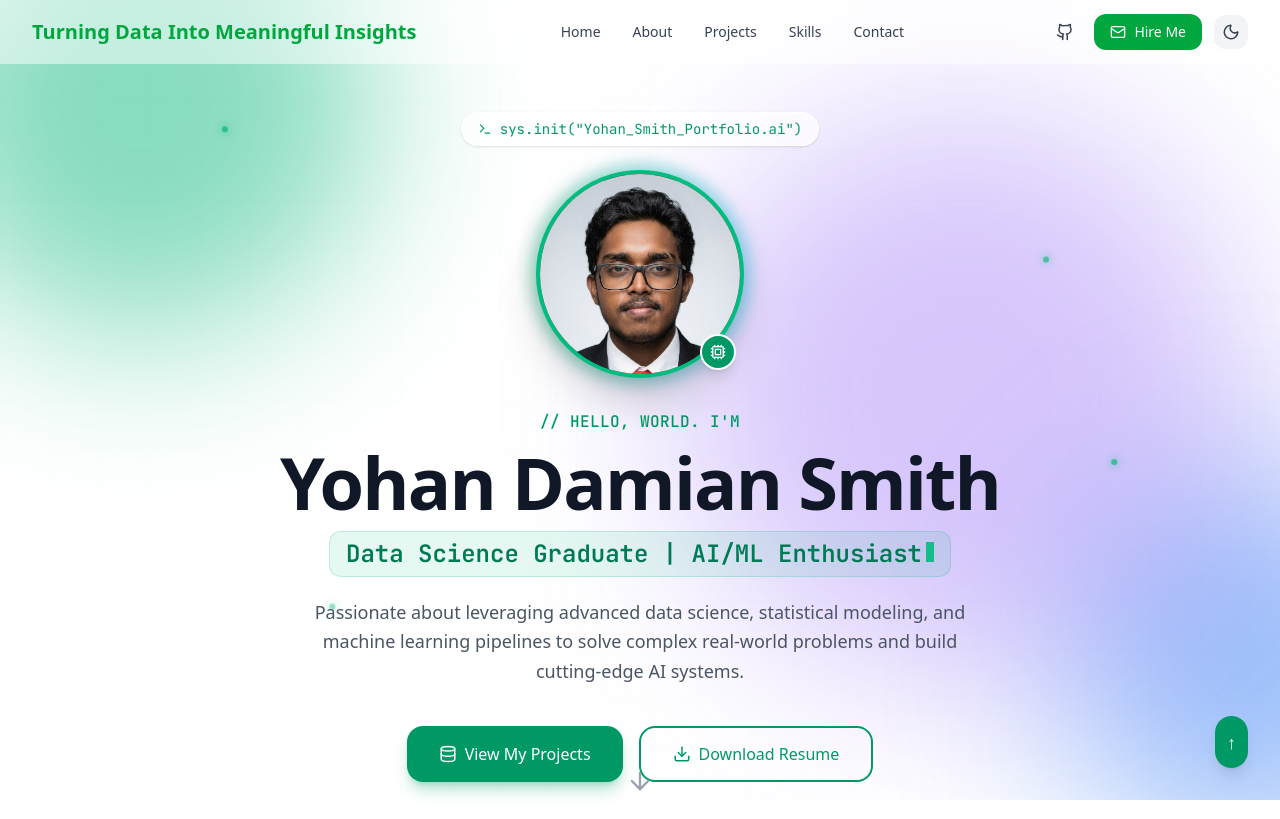
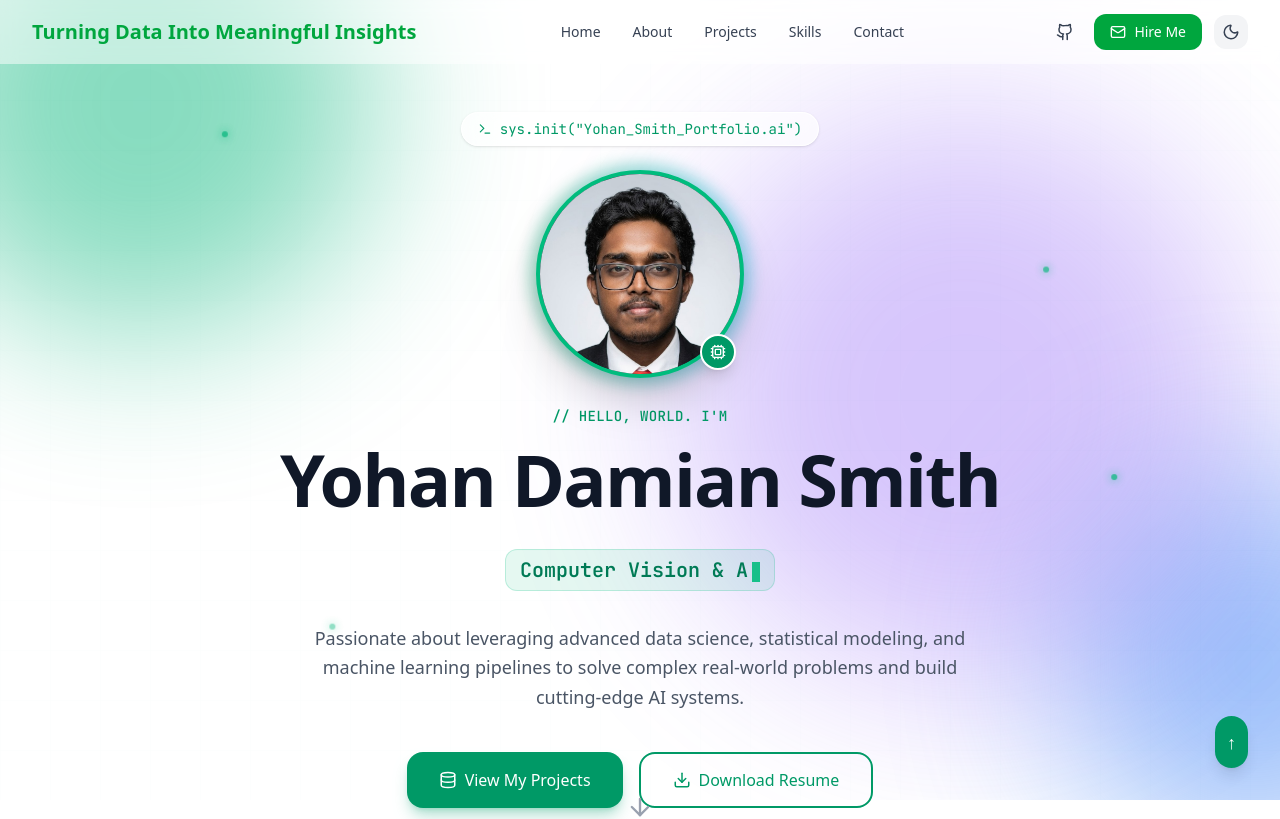
Before and after one commit to yohansmith/my-portfolio, a Next.js app: page / in a window 1280 px wide. Shown: the top 819 px of the page. Built offline with nearby package versions, Linux system fonts and the light colour scheme.

Commit message:
Updated Hero.tsx

```diff
--- a/src/components/Hero.tsx
+++ b/src/components/Hero.tsx
@@ -6,22 +6,47 @@ import Link from "next/link";
 import Image from "next/image";
 import { useState, useEffect } from "react";
 
+const ROLES = [
+  "BSc (Hons) Data Science Graduate",
+  "Computer Vision & AI Data Specialist",
+  "LLM & RAG Workflow Builder",
+  "Chess Player & Problem Solver",
+];
+
 export default function Hero() {
+  const [roleIndex, setRoleIndex] = useState(0);
   const [typedText, setTypedText] = useState("");
-  const fullText = "Data Science Graduate | AI/ML Enthusiast";
+  const [isDeleting, setIsDeleting] = useState(false);
 
   useEffect(() => {
-    let i = 0;
-    const timer = setInterval(() => {
-      if (i < fullText.length) {
-        setTypedText(fullText.substring(0, i + 1));
-        i++;
-      } else {
-        clearInterval(timer);
-      }
-    }, 50);
-    return () => clearInterval(timer);
-  }, []);
+    const currentRole = ROLES[roleIndex];
+
+    const timeout = setTimeout(
+      () => {
+        if (!isDeleting) {
+          if (typedText.length < currentRole.length) {
+            setTypedText(currentRole.slice(0, typedText.length + 1));
+          } else {
+            setIsDeleting(true);
+          }
+        } else {
+          if (typedText.length > 0) {
+            setTypedText(currentRole.slice(0, typedText.length - 1));
+          } else {
+            setIsDeleting(false);
+            setRoleIndex((prev) => (prev + 1) % ROLES.length);
+          }
+        }
+      },
+      !isDeleting && typedText.length === currentRole.length
+        ? 1800
+        : isDeleting
+        ? 35
+        : 65
+    );
+
+    return () => clearTimeout(timeout);
+  }, [typedText, isDeleting, roleIndex]);
 
   return (
     <section
@@ -58,7 +83,8 @@ export default function Hero() {
             <Terminal size={14} />
             <span>sys.init(&quot;Yohan_Smith_Portfolio.ai&quot;)</span>
           </motion.div>
-          <div className="relative w-44 h-44 md:w-52 md:h-52 mb-8 group">
+
+          <div className="relative w-40 h-40 sm:w-44 sm:h-44 md:w-52 md:h-52 mb-7 group">
             <div className="absolute -inset-1.5 bg-gradient-to-r from-emerald-600 to-cyan-500 rounded-full blur opacity-40 group-hover:opacity-75 transition duration-500"></div>
             <div className="relative w-full h-full rounded-full overflow-hidden border-4 border-emerald-500 dark:border-emerald-400 shadow-2xl bg-gray-900">
               <Image
@@ -79,24 +105,24 @@ export default function Hero() {
             initial={{ opacity: 0 }}
             animate={{ opacity: 1 }}
             transition={{ delay: 0.3 }}
-            className="text-emerald-600 dark:text-emerald-400 font-tech font-medium mb-3 tracking-wide"
+            className="text-xs sm:text-sm text-emerald-600 dark:text-emerald-400 font-tech font-medium mb-2 tracking-wide"
           >
-            // HELLO, WORLD. I&apos;M
+            {"// HELLO, WORLD. I'M"}
           </motion.p>
 
           <motion.h1
             initial={{ opacity: 0, y: 20 }}
             animate={{ opacity: 1, y: 0 }}
             transition={{ delay: 0.4, duration: 0.6 }}
-            className="text-4xl sm:text-6xl md:text-7xl font-bold text-gray-900 dark:text-white mb-4 tracking-tight"
+            className="text-3xl sm:text-5xl md:text-7xl font-bold text-gray-900 dark:text-white leading-tight mb-5 sm:mb-6 tracking-tight"
           >
             Yohan Damian Smith
           </motion.h1>
 
-          <div className="h-10 mb-6 flex items-center justify-center">
-            <p className="text-lg sm:text-xl md:text-2xl font-tech text-emerald-700 dark:text-emerald-300 font-semibold bg-emerald-500/10 px-4 py-1.5 rounded-lg border border-emerald-500/20">
+          <div className="min-h-[2.75rem] mb-7 sm:mb-8 flex items-center justify-center">
+            <p className="text-sm sm:text-lg md:text-xl font-tech text-emerald-700 dark:text-emerald-300 font-semibold bg-emerald-500/10 px-3.5 py-1.5 rounded-lg border border-emerald-500/20 whitespace-nowrap">
               {typedText}
-              <span className="inline-block w-2 h-5 ml-1 bg-emerald-500 animate-pulse" />
+              <span className="inline-block w-1.5 sm:w-2 h-4 sm:h-5 ml-1 align-middle bg-emerald-500 animate-pulse" />
             </p>
           </div>
 
@@ -104,7 +130,7 @@ export default function Hero() {
             initial={{ opacity: 0, y: 20 }}
             animate={{ opacity: 1, y: 0 }}
             transition={{ delay: 0.6, duration: 0.6 }}
-            className="text-base sm:text-lg text-gray-600 dark:text-gray-300 max-w-2xl mx-auto mb-10 leading-relaxed"
+            className="text-sm sm:text-lg text-gray-600 dark:text-gray-300 max-w-2xl mx-auto mb-10 leading-relaxed"
           >
             Passionate about leveraging advanced data science, statistical modeling, and machine learning pipelines to solve complex real-world problems and build cutting-edge AI systems.
           </motion.p>
```
Also changed, not shown: 1 other file (tests, documents, lock files or other folders).
